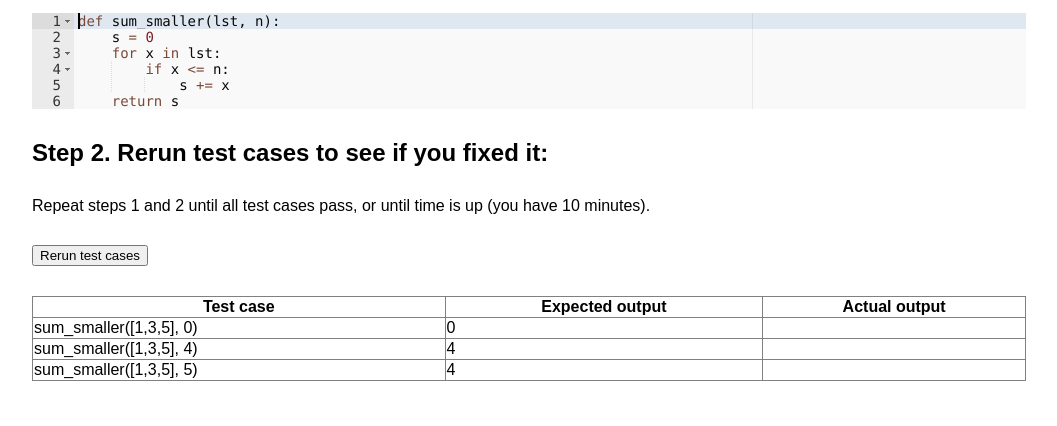
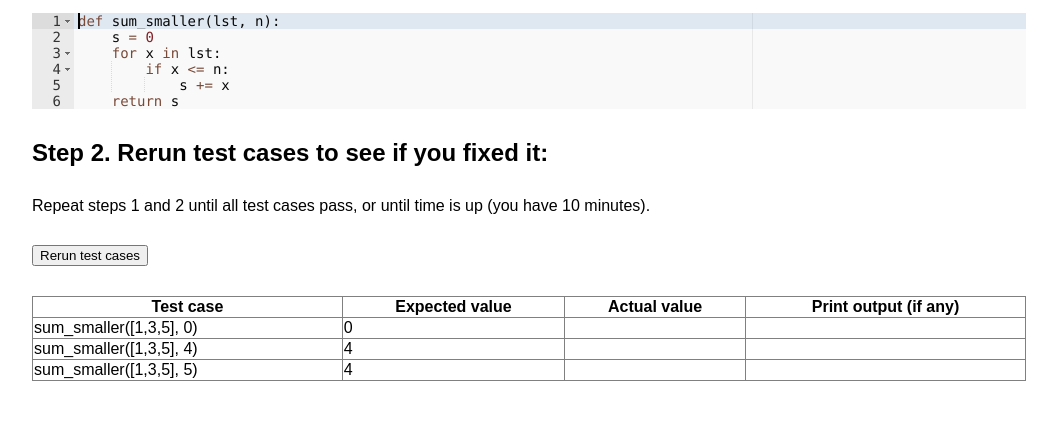
Before and after one commit to yanamal/bug_detective, a Flask app: page /debug_code in a window 1280 px wide. Shown: the part 374-800 px from the top of the page, without its empty margins (111-1168 px from the left). Run offline with Flask 3, Linux system fonts and the light colour scheme; data that the repository does not hold is empty; some libraries are stand-ins or nearby versions.

Commit message:
Show print output in pre/post test

```diff
--- a/app.py
+++ b/app.py
@@ -5,6 +5,8 @@ import json
 import random
 import multiprocessing
 from datetime import datetime
+from io import StringIO
+from contextlib import redirect_stdout
 
 from conversations import convo_bp
 from feedback import feedback_bp
@@ -732,11 +734,20 @@ def sum_smaller(lst, n):
 
 
 def test_potential_timeout(code_string, unit_test_string):
+    io_handle = StringIO()
     try:
-        exec(code_string, globals())
-        return eval(unit_test_string)
+        with redirect_stdout(io_handle):
+            exec(code_string, globals())
+            result = eval(unit_test_string)
+        return {
+            'return_value': result,
+            'print_output': io_handle.getvalue()
+        }
     except Exception as e:
-        return str(e)
+        return {
+            'return_value': f'Exception: {str(e)}',
+            'print_output': io_handle.getvalue()
+        }
 
 
 def run_unit_test(code_string, unit_test_string):
@@ -745,15 +756,25 @@ def run_unit_test(code_string, unit_test_string):
         try:
             return result.get(timeout=0.1)
         except multiprocessing.TimeoutError:
-            print('timeout')
-            return 'Timeout(infinite loop?)'
+            return {
+                'return_value': 'Timeout(infinite loop?)',
+                'print_output': ''
+            }
 
 
 @app.route('/run_tests', methods=['POST'])
 def run_tests():
     data = request.json
 
-    test_output = [str(run_unit_test(data['code'], test['test'])) for test in data['tests']]
+    test_output = []
+
+    for test in data['tests']:
+        result = run_unit_test(data['code'], test['test'])
+
+        test_output.append({
+            'return_out': str(result['return_value']),
+            'print_out': result['print_output']
+        })
 
     return jsonify(test_output)
 
--- a/static/prepost.js
+++ b/static/prepost.js
@@ -126,10 +126,11 @@ function test_code(close_orig=true, insert_actual=false) {
         // insert the actual values and add correct/wrong classes
         $('#unit_tests tr').removeClass() // remove classes (indicating correct/wrong) from all rows
         for(let i=0; i<data.length; i++) {
-            $('#unit_tests tr').eq(i+1).children('td').eq(2).html(data[i])
+            $('#unit_tests tr').eq(i+1).children('td').eq(2).html(data[i]['return_out'])
+            $('#unit_tests tr').eq(i+1).children('td').eq(3).html(`<pre>${data[i]['print_out']}</pre>`)
             // TODO: ideally, we would probably compare it in Python somewhere, to catch things like type mismatches.
             //  But this would require actually tracking which problem we're fixing, etc.
-            $('#unit_tests tr').eq(i+1).addClass(data[i] === unit_tests[i].expected ? 'correct-test': 'wrong-test')
+            $('#unit_tests tr').eq(i+1).addClass(data[i]['return_out'] === unit_tests[i].expected ? 'correct-test': 'wrong-test')
         }
         // if insert_actual is specified, then insert the third (failing) test value into the question about how the bad value happened
         // (hacks - the third one is the wrong one in both cases)
--- a/templates/prepost.html
+++ b/templates/prepost.html
@@ -34,19 +34,22 @@
             <table id="unit_tests" border=1 style="border-collapse: collapse;">
                 <tr>
                     <th>Test case</th>
-                    <th>Expected output</th>
-                    <th>Actual output</th>
+                    <th>Expected value</th>
+                    <th>Actual value</th>
+                    <th>Print output (if any)</th>
                 </tr>
                 {% for test in tests %}
                 <tr>
                     <td>{{ test.test }}</td>
                     <td>{{ test.expected }}</td>
                     <td></td>
+                    <td></td>
                 </tr>
                 {% endfor %}
             </table>
             <div id="post_debug_questions" style="display: none;">
                 <h2>Step 3. Answer three questions about the bug and your problem-solving process:</h2>
+                <div>Feel free to continue editing and re-running your code above, as needed.</div><br/>
                 <div style="margin-bottom: 15px;">
                     <label for="question1" style="display: block; margin-bottom: 5px;">
                         <b>What was the bug?</b><br>
```
